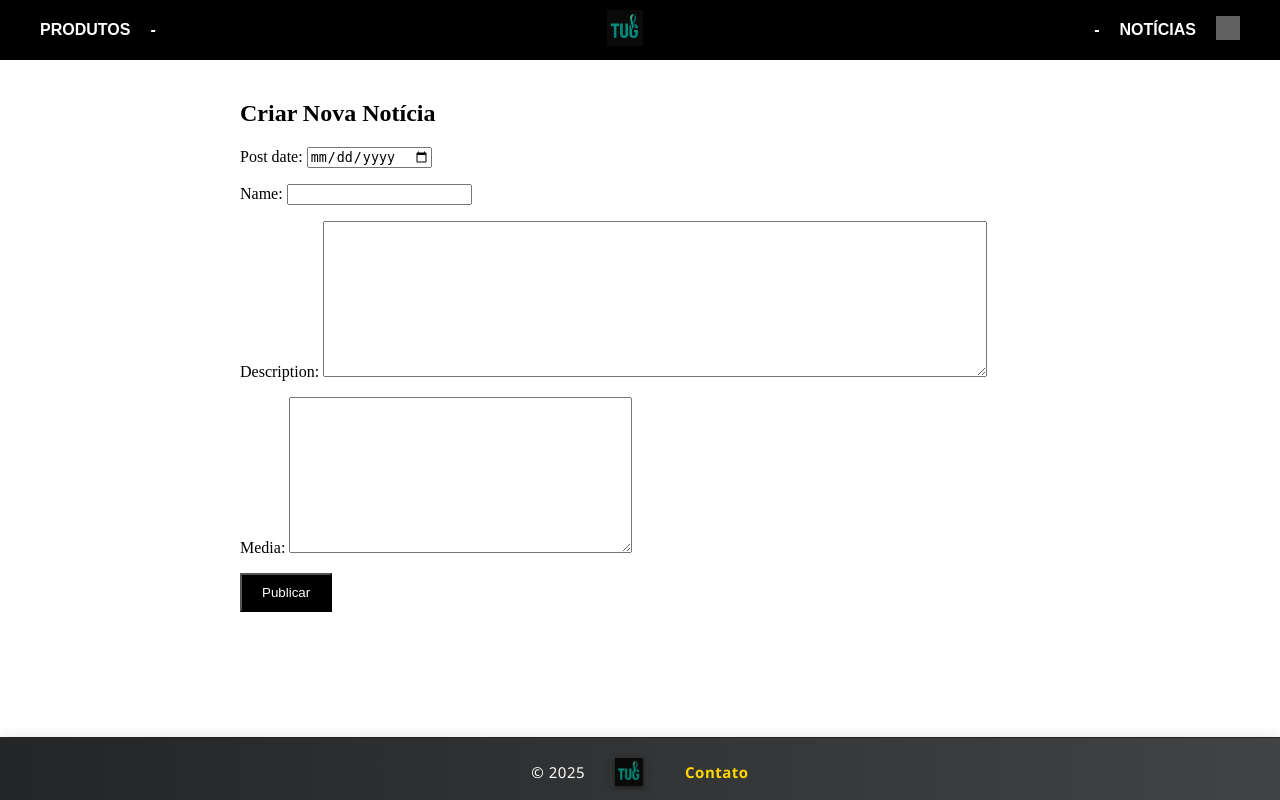
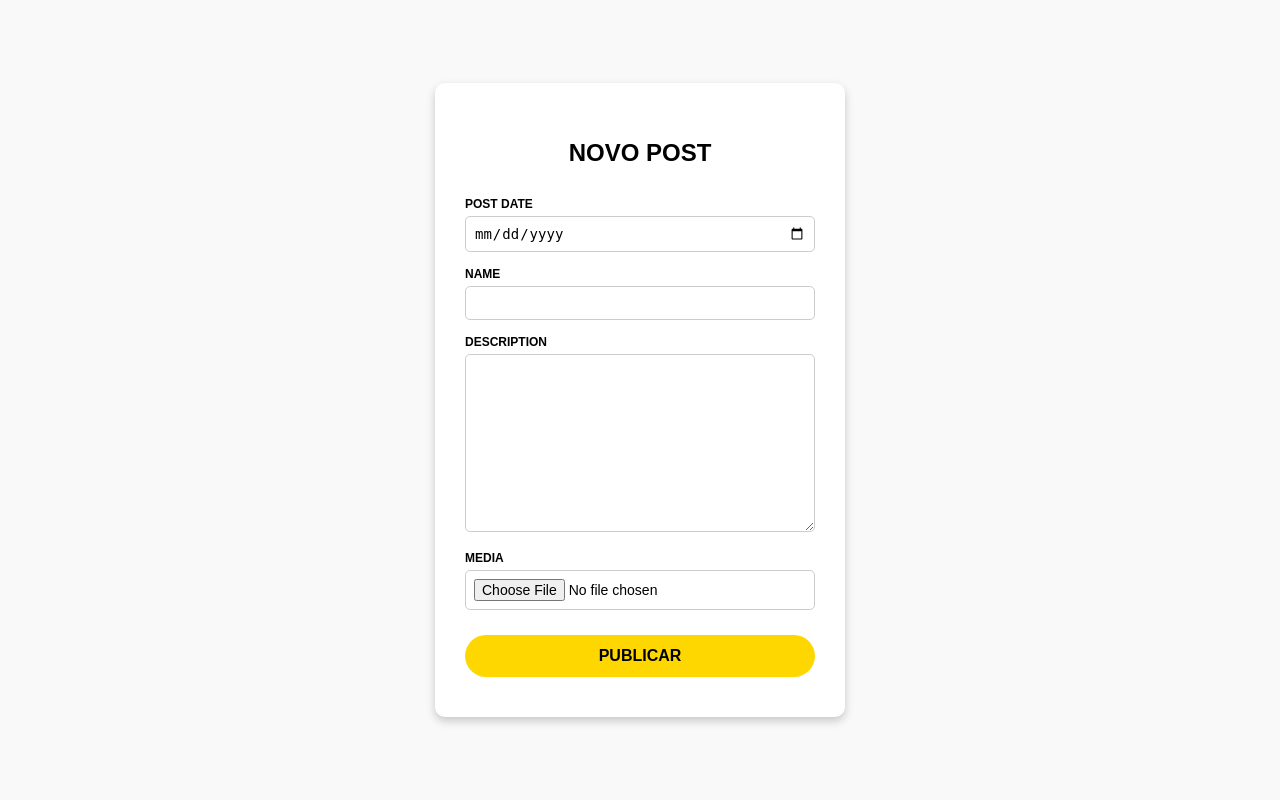
Before and after one commit to Jeferson-Filho/simple-ecommerce, a Django app: page /news/create/ in a window 1280 px wide. Run offline with Django 5.2, Linux system fonts and the light colour scheme; grey boxes are pictures that could not be loaded.

Commit message:
ajustes no blog e contato

```diff
--- a/app/templates/app/pages/footer.html
+++ b/app/templates/app/pages/footer.html
@@ -52,7 +52,9 @@
 <footer>
   <div class="footer-content">
     <span>© 2025</span>
-    <img src="{% static 'images/logo.png' %}" alt="LOGO" class="footer-logo">
+    <a href="{% url 'home' %}">
+      <img src="{% static 'images/logo.png' %}" alt="LOGO" class="footer-logo">
+    </a>
     <a href="{% url 'contact' %}">Contato</a>
   </div>
 </footer>
--- a/app/templates/app/pages/topMenu.html
+++ b/app/templates/app/pages/topMenu.html
@@ -6,7 +6,9 @@
   </div>
 
   <div class="nav-center" style="flex:1; text-align:center;">
-    <img src="{% static 'images/logo.png' %}" alt="Logo" style="height:36px;">
+    <a href="{% url 'home' %}">
+      <img src="{% static 'images/logo.png' %}" alt="Logo" style="height:36px;">
+    </a>
   </div>
 
   <div class="nav-right">
@@ -21,6 +23,7 @@
           <p style="margin-bottom: 10px;">Olá, {{ user.username }}!</p>
           {% if user.is_staff %}
             <a href="{% url 'productCreate' %}">Cadastrar produtos</a>
+            <a href="{% url 'createPost' %}">Cadastrar notícias</a>
           {% endif %}
           <a href="{% url 'profile' %}">Meu Perfil</a>
           <a href="{% url 'address' %}">Meu Endereço</a>
--- a/app/urls.py
+++ b/app/urls.py
@@ -12,7 +12,7 @@ urlpatterns = [
     path('products/', products, name='products'),
     path('products/<int:product_id>/', productDetail, name='productDetail'),
     path('news/', news, name='news'),
-    path('news/<int:noticia_id>/', post, name='post'),
+    path('news/<int:post_id>/', post, name='post'),
     path('news/create/', create_post, name='createPost'),
     path('contact/', contact, name='contact'),
     path('register/', register, name='register'),
--- a/blog/models.py
+++ b/blog/models.py
@@ -3,7 +3,7 @@ from django.db import models
 # Create your models here.
 
 class Post(models.Model):
-    post_date = models.DateField(null=False, blank=False)
+    post_date = models.DateTimeField(null=False, blank=False)
     name = models.CharField(max_length=100, null=False, blank=False)
     description = models.TextField(null=False, blank=False)
-    media = models.TextField(null=True, blank=True)
+    media = models.ImageField(upload_to='post_media/', null=True, blank=True)
--- a/blog/templates/createPost.html
+++ b/blog/templates/createPost.html
@@ -1,13 +1,95 @@
-{% extends 'app/pages/base.html' %}
-{% block title %}Novo Post{% endblock %}
+<!DOCTYPE html>
+<html lang="pt-br">
+<head>
+  <meta charset="UTF-8">
+  <title>Nova Notícia</title>
+  <style>
+    body {
+      font-family: sans-serif;
+      background: #f9f9f9;
+      display: flex;
+      justify-content: center;
+      align-items: center;
+      height: 100vh;
+      margin: 0;
+    }
 
-{% block content %}
-<div style="max-width:800px; margin:40px auto;">
-    <h2>Criar Nova Notícia</h2>
+    .cadastro-container {
+      background: #fff;
+      padding: 40px 30px;
+      border-radius: 10px;
+      box-shadow: 0 4px 10px rgba(0,0,0,0.2);
+      width: 350px;
+    }
+
+    .cadastro-container h1 {
+      text-align: center;
+      margin-bottom: 30px;
+      font-weight: bold;
+      font-size: 24px;
+    }
+
+    .cadastro-container label {
+      display: block;
+      margin-top: 15px;
+      font-weight: bold;
+      font-size: 12px;
+      text-transform: uppercase;
+    }
+
+    .cadastro-container input, .cadastro-container textarea {
+      width: 100%;
+      padding: 8px;
+      margin-top: 5px;
+      border: 1px solid #ccc;
+      border-radius: 5px;
+      box-sizing: border-box;
+      font-size: 14px;
+    }
+
+    .cadastro-container button {
+      width: 100%;
+      margin-top: 25px;
+      padding: 12px;
+      background: #ffd700;
+      border: none;
+      border-radius: 50px;
+      font-weight: bold;
+      font-size: 16px;
+      cursor: pointer;
+      transition: background 0.3s;
+    }
+
+    .cadastro-container button:hover {
+      background: #e6c200;
+    }
+  </style>
+</head>
+<body>
+  <div class="cadastro-container">
+    <h1>NOVO POST</h1>
     <form method="post">
-        {% csrf_token %}
-        {{ form.as_p }}
-        <button type="submit" style="padding:10px 20px; background:black; color:white;">Publicar</button>
+      {% csrf_token %}
+      {% if form.errors %}
+        <div style="color: #b30000; background: #ffeaea; border: 1px solid #ffb3b3; padding: 10px; border-radius: 5px; margin-bottom: 15px; font-size: 14px;">
+          <ul style="margin:0; padding-left: 18px;">
+            {% for field in form %}
+              {% for error in field.errors %}
+                <li><strong>{{ field.label }}:</strong> {{ error }}</li>
+              {% endfor %}
+            {% endfor %}
+            {% for error in form.non_field_errors %}
+              <li>{{ error }}</li>
+            {% endfor %}
+          </ul>
+        </div>
+      {% endif %}
+      {% for field in form %}
+        <label for="{{ field.id_for_label }}">{{ field.label }}</label>
+        {{ field }}
+      {% endfor %}
+      <button type="submit">PUBLICAR</button>
     </form>
-</div>
-{% endblock %}
+  </div>
+</body>
+</html>
--- a/blog/templates/news.html
+++ b/blog/templates/news.html
@@ -13,7 +13,7 @@
         {% endif %}
         <h3 style="margin-top:15px;">{{ post.name }}</h3>
         <small style="color:gray;">Publicado em {{ post.post_date|date:"d/m/Y H:i" }}</small>
-        <a href="#" style="color:#007BFF; text-decoration:none;">Leia mais</a>
+        <a href="{% url 'post' post.id %}" style="color:#007BFF; text-decoration:none;">Leia mais</a>
     </div>
     {% empty %}
     <p>Nenhuma notícia encontrada.</p>
--- a/blog/views.py
+++ b/blog/views.py
@@ -4,7 +4,7 @@ from .forms import PostForm
 
 # Create your views here.
 def news(request):
-    news = Post.objects.order_by('post_date')  # Mais recentes primeiro
+    news = Post.objects.order_by('post_date')
     return render(request, 'news.html', {'news': news})
 
 def post(request, post_id):
@@ -13,10 +13,10 @@ def post(request, post_id):
 
 def create_post(request):
     if request.method == 'POST':
-        form = PostForm(request.POST)
+        form = PostForm(request.POST, request.FILES)
         if form.is_valid():
             form.save()
-            return redirect('news')  # Redirecionar para listagem após salvar
+            return redirect('news')
     else:
         form = PostForm()
     return render(request, 'createPost.html', {'form': form})
--- a/contacts/templates/contact.html
+++ b/contacts/templates/contact.html
@@ -10,7 +10,9 @@
     </p>
 
     {% if sucesso %}
-        <p style="color:green; font-weight:bold;">Mensagem enviada com sucesso!</p>
+        <div style="background:#e6ffe6; color:#207520; border:1px solid #b2e6b2; padding:12px 0; border-radius:8px; margin-bottom:18px; font-weight:bold; font-size:16px;">
+            <span style="font-size:18px; margin-right:6px;">✔️</span>Mensagem enviada com sucesso!
+        </div>
     {% endif %}
 
     <form method="post">
--- a/contacts/views.py
+++ b/contacts/views.py
@@ -2,6 +2,7 @@ from django.core.mail import send_mail
 from django.shortcuts import render
 from django.contrib.auth.decorators import login_required
 from .forms import ContactForm
+from django.conf import settings
 
 # @login_required
 def contact(request):
@@ -14,12 +15,13 @@ def contact(request):
             user = request.user
             subject = f'Contato via site - {user.username}'
             body = f'Usuário: {user.get_username()} ({user.email})\n\nMensagem:\n{message}'
+            destination_email = request.user.email
 
             send_mail(
                 subject=subject,
                 message=body,
-                from_email=None,
-                recipient_list=['suporte@fake.com.br'],  # altere para o e-mail de destino
+                from_email=settings.DEFAULT_FROM_EMAIL,
+                recipient_list=[destination_email],
                 fail_silently=False,
             )
 
--- a/ecommerce/settings.py
+++ b/ecommerce/settings.py
@@ -141,10 +141,10 @@ DEFAULT_AUTO_FIELD = 'django.db.models.BigAutoField'
 
 
 #EMAIL
-EMAIL_BACKEND = 'django.core.mail.backends.console.EmailBacken'
+EMAIL_BACKEND = 'django.core.mail.backends.console.EmailBackend'
 EMAIL_HOST = 'smtp.gmail.com'
 EMAIL_PORT = 587
 EMAIL_USE_TLS = True
-EMAIL_HOST_USER = 'seuemail@gmail.com'
-EMAIL_HOST_PASSWORD = 'suasenhaouappkey'
+EMAIL_HOST_USER = 'jeehdietrich2016@gmail.com'
+EMAIL_HOST_PASSWORD = '44836595886'
 DEFAULT_FROM_EMAIL = EMAIL_HOST_USER
```
Also changed, not shown: blog/templates/post.html (+9 -9 lines), blog/migrations/0002_alter_post_media.py (added), blog/migrations/0003_alter_post_post_date.py (added), media/blog/Screenshot_1.png (added).
